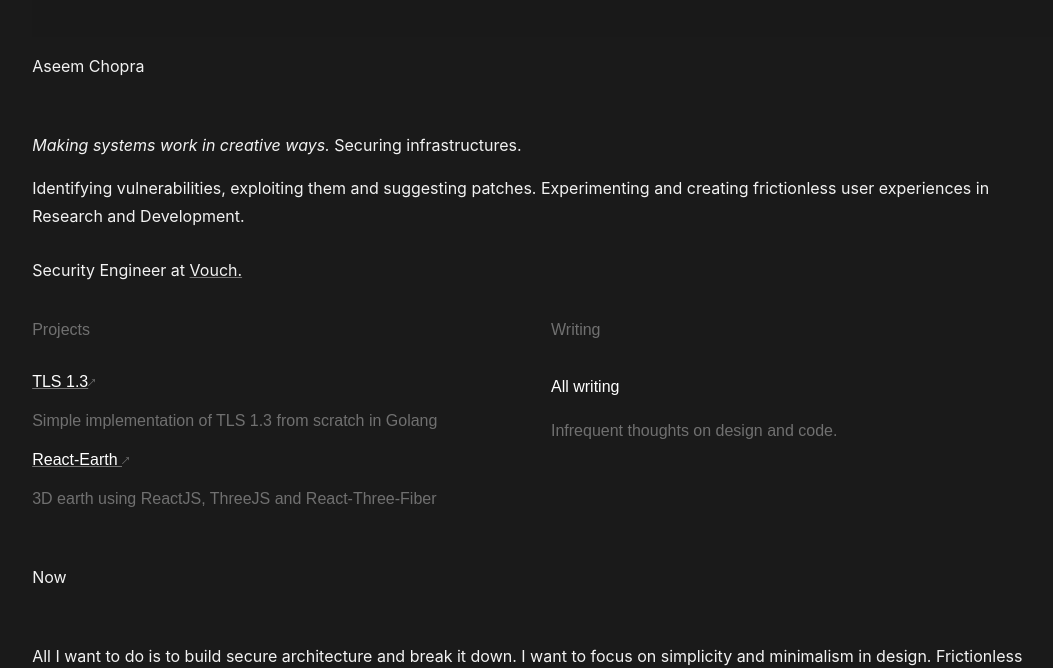
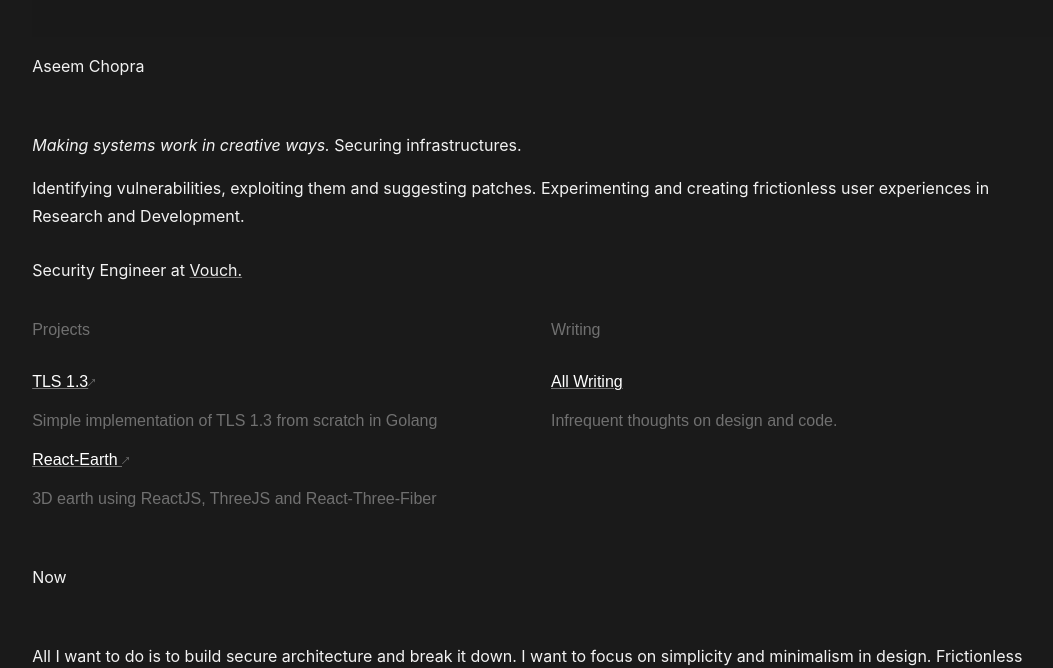
Before and after one commit to aseemchopra25/aseemchopra25.github.io, a React (Create React App) app: page / in a window 1280 px wide. Shown: the part 141-809 px from the top of the page, without its empty margins (99-1152 px from the left). Built offline with nearby package versions, Linux system fonts and the light colour scheme.

Commit message:
add: navigation to blog

```diff
--- a/src/pages/Home.js
+++ b/src/pages/Home.js
@@ -1,3 +1,5 @@
+import React from "react";
+import { Link } from 'react-router-dom';
 function Home() {
     return (
       <div>
@@ -18,7 +20,7 @@ function Home() {
             <p className="unfocused">Simple, efficient React state hook in 50 lines.</p>
             <p>Redesign 2021</p>
             <p className="unfocused">Return to simplicity.</p> */}
-            <p>All writing</p>
+            <Link to="/blog">All Writing</Link>
             <p className="unfocused">Infrequent thoughts on design and code.</p>
           </div>
         </div>
@@ -26,7 +28,7 @@ function Home() {
         <p>Now</p>
         <br/>
         <p>All I want to do is to build secure architecture and break it down. I want to focus on simplicity and minimalism in design. Frictionless user experience is the name of the game. </p>
-        <p>Doing boulder problems and beatboxing in my free time</p>
+        <p>Doing boulder problems and beatboxing in my free time.</p>
         <br/>
         <br/>
         <p>Connect</p>
```
